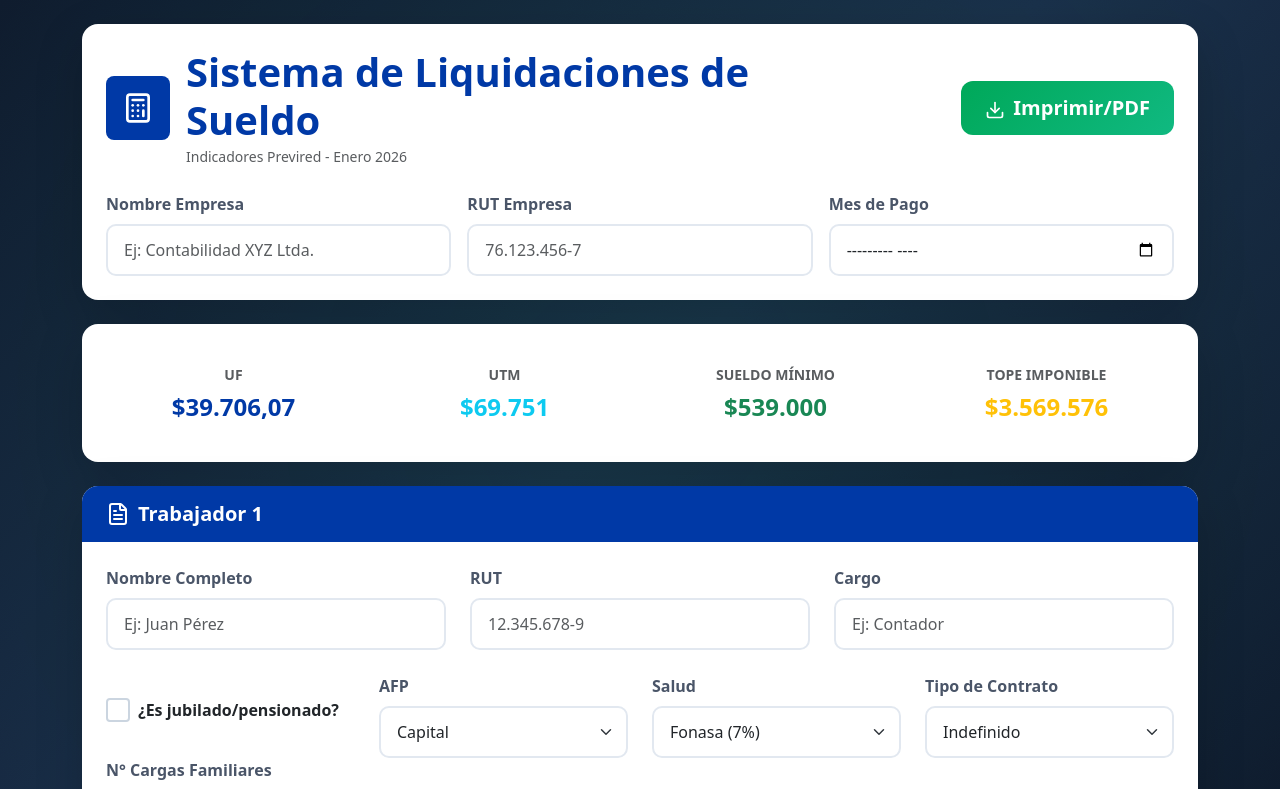
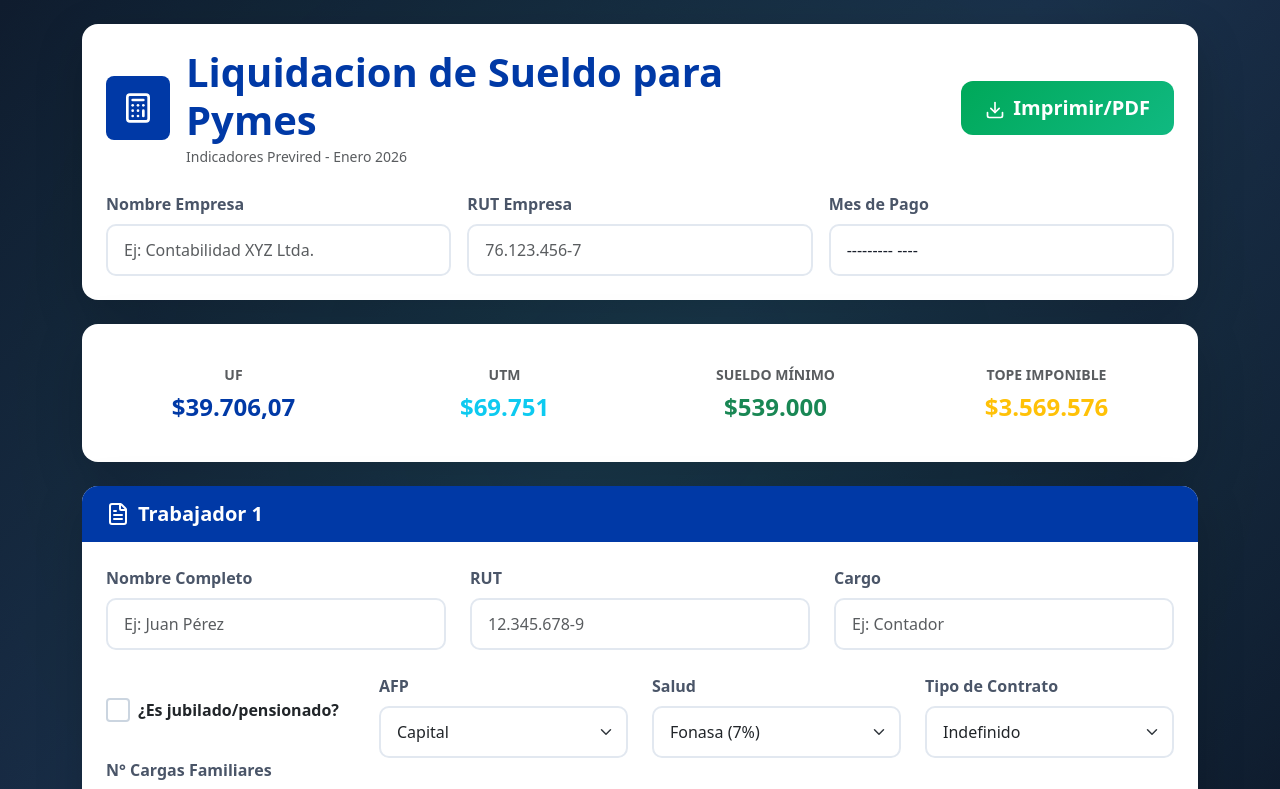
Before and after one commit to matiascorralingeniero/liquidaciones-chile, a React (Vite) app: page / in a window 1280 px wide. Shown: the top 789 px of the page. Built offline with nearby package versions, Linux system fonts and the light colour scheme.

Commit message:
fix: validacion del rut y visibilidad de mes de pago

```diff
--- a/src/App.css
+++ b/src/App.css
@@ -102,6 +102,40 @@
   border-color: var(--bs-primary);
   box-shadow: 0 0 0 0.25rem rgba(0, 57, 166, 0.15);
   transform: translateY(-1px);
+}
+
+/* Estilos para input type="month" */
+input[type="month"] {
+  position: relative;
+  color: #1a202c;
+  background-color: white;
+  cursor: pointer;
+}
+
+input[type="month"]::-webkit-calendar-picker-indicator {
+  background: transparent;
+  bottom: 0;
+  color: transparent;
+  cursor: pointer;
+  height: auto;
+  left: 0;
+  position: absolute;
+  right: 0;
+  top: 0;
+  width: auto;
+  opacity: 1;
+}
+
+/* Asegurar que el ícono del calendario sea visible */
+input[type="month"]::-webkit-calendar-picker-indicator:hover {
+  background-color: rgba(0, 57, 166, 0.1);
+  border-radius: 8px;
+}
+
+/* Para Firefox */
+input[type="month"]::-moz-calendar-picker-indicator {
+  cursor: pointer;
+  opacity: 1;
 }
 
 /* Form labels */
--- a/src/components/DatosBasicos.jsx
+++ b/src/components/DatosBasicos.jsx
@@ -1,8 +1,14 @@
 import React from "react";
 import { Row, Col, Form } from "react-bootstrap";
 import { indicadores } from "../utils/indicadores";
+import { formatearRUT } from "../utils/formatear";
 
 const DatosBasicos = ({ trabajador, onUpdate }) => {
+  const handleRutChange = (e) => {
+    const rutFormateado = formatearRUT(e.target.value);
+    onUpdate("rut", rutFormateado);
+  };
+
   return (
     <>
       <Row className="mb-4">
@@ -23,8 +29,9 @@ const DatosBasicos = ({ trabajador, onUpdate }) => {
             <Form.Control
               type="text"
               value={trabajador.rut}
-              onChange={(e) => onUpdate("rut", e.target.value)}
+              onChange={handleRutChange}
               placeholder="12.345.678-9"
+              maxLength={12}
             />
           </Form.Group>
         </Col>
--- a/src/components/Header.jsx
+++ b/src/components/Header.jsx
@@ -1,6 +1,7 @@
 import React from "react";
-import { Row, Col, Button } from "react-bootstrap";
+import { Row, Col, Button, Form } from "react-bootstrap";
 import { Calculator, Download } from "lucide-react";
+import { formatearRUT } from "../utils/formatear";
 
 const Header = ({
   nombreEmpresa,
@@ -11,6 +12,11 @@ const Header = ({
   onMesChange,
   onImprimir,
 }) => {
+  const handleRutChange = (e) => {
+    const rutFormateado = formatearRUT(e.target.value);
+    onRutChange(rutFormateado);
+  };
+
   return (
     <div className="bg-white rounded-4 shadow-lg p-4 mb-4">
       <Row className="align-items-center mb-4">
@@ -21,7 +27,7 @@ const Header = ({
             </div>
             <div>
               <h1 className="mb-0 fw-bold text-primary">
-                Sistema de Liquidaciones de Sueldo
+                Liquidacion de Sueldo para Pymes
               </h1>
               <small className="text-muted">
                 Indicadores Previred - Enero 2026
@@ -39,30 +45,28 @@ const Header = ({
 
       <Row className="g-3">
         <Col md={4}>
-          <label className="form-label fw-semibold">Nombre Empresa</label>
-          <input
+          <Form.Label className="fw-semibold">Nombre Empresa</Form.Label>
+          <Form.Control
             type="text"
-            className="form-control"
             value={nombreEmpresa}
             onChange={(e) => onNombreChange(e.target.value)}
             placeholder="Ej: Contabilidad XYZ Ltda."
           />
         </Col>
         <Col md={4}>
-          <label className="form-label fw-semibold">RUT Empresa</label>
-          <input
+          <Form.Label className="fw-semibold">RUT Empresa</Form.Label>
+          <Form.Control
             type="text"
-            className="form-control"
             value={rutEmpresa}
-            onChange={(e) => onRutChange(e.target.value)}
+            onChange={handleRutChange}
             placeholder="76.123.456-7"
+            maxLength={12}
           />
         </Col>
         <Col md={4}>
-          <label className="form-label fw-semibold">Mes de Pago</label>
-          <input
+          <Form.Label className="fw-semibold">Mes de Pago</Form.Label>
+          <Form.Control
             type="month"
-            className="form-control"
             value={mesPago}
             onChange={(e) => onMesChange(e.target.value)}
           />
--- /dev/null
+++ b/src/utils/formatear.js
@@ -0,0 +1,55 @@
+/**
+ * Formatea un RUT chileno
+ * Entrada: "123456789" o "12.345.678-9" o "12345678-9"
+ * Salida: "12.345.678-9"
+ */
+export const formatearRUT = (rut) => {
+  // Eliminar todo excepto números y la K
+  const rutLimpio = rut.replace(/[^0-9kK]/g, "");
+
+  // Si está vacío, retornar vacío
+  if (!rutLimpio) return "";
+
+  // Separar dígito verificador
+  let cuerpo = rutLimpio.slice(0, -1);
+  let dv = rutLimpio.slice(-1).toUpperCase();
+
+  // Si solo hay un carácter, no formatear
+  if (rutLimpio.length <= 1) return rutLimpio;
+
+  // Formatear cuerpo con puntos
+  cuerpo = cuerpo.replace(/\B(?=(\d{3})+(?!\d))/g, ".");
+
+  // Retornar formato completo
+  return `${cuerpo}-${dv}`;
+};
+
+/**
+ * Valida si un RUT es válido
+ */
+export const validarRUT = (rut) => {
+  // Eliminar puntos y guión
+  const rutLimpio = rut.replace(/[.-]/g, "");
+
+  // Validar formato básico
+  if (!/^[0-9]+[0-9kK]$/.test(rutLimpio)) return false;
+
+  // Separar cuerpo y dígito verificador
+  const cuerpo = rutLimpio.slice(0, -1);
+  const dv = rutLimpio.slice(-1).toUpperCase();
+
+  // Calcular dígito verificador
+  let suma = 0;
+  let multiplicador = 2;
+
+  for (let i = cuerpo.length - 1; i >= 0; i--) {
+    suma += parseInt(cuerpo.charAt(i)) * multiplicador;
+    multiplicador = multiplicador === 7 ? 2 : multiplicador + 1;
+  }
+
+  const dvEsperado = 11 - (suma % 11);
+  const dvCalculado =
+    dvEsperado === 11 ? "0" : dvEsperado === 10 ? "K" : dvEsperado.toString();
+
+  return dv === dvCalculado;
+};
```
